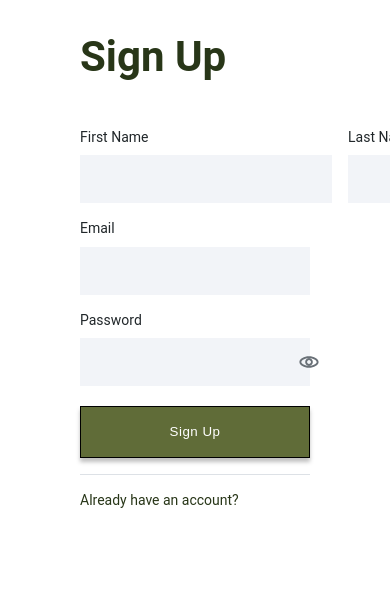
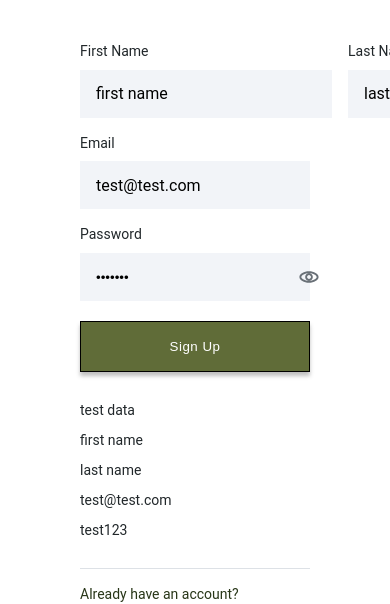
Before and after one commit to laurakeeley/plant-planner, an Angular app in the folder plant-planner-client/: page /signup in a window 390 px wide. Shown: the part 339-943 px from the top of the page. Built offline with nearby package versions, Linux system fonts and the light colour scheme.

Commit message:
adds responsiveness to signup inputs

```diff
--- a/plant-planner-client/src/app/signup/signup.component.html
+++ b/plant-planner-client/src/app/signup/signup.component.html
@@ -59,6 +59,7 @@
                 type="text"
                 required
                 id="signupFirstName"
+                [(ngModel)]="newUser.firstName"
               />
             </div>
             <div
@@ -81,6 +82,7 @@
                 type="text"
                 required
                 id="signupLastName"
+                [(ngModel)]="newUser.lastName"
               />
             </div>
             <div
@@ -102,6 +104,7 @@
               type="email"
               required
               id="signupEmail"
+              [(ngModel)]="newUser.email"
             />
           </div>
           <div
@@ -131,6 +134,7 @@
                     type="password"
                     required
                     id="signupPassword"
+                    [(ngModel)]="newUser.password"
                 />
                 <img
                     class="relative w-6 h-6 overflow-hidden shrink-0"
@@ -246,6 +250,23 @@
           </button>
         </div>
       </div>
+      <div>
+        <p>
+          test data
+        </p>
+        <p>
+          {{newUser.firstName}}
+        </p>
+        <p>
+          {{newUser.lastName}}
+        </p>
+        <p>
+          {{newUser.email}}
+        </p>
+        <p>
+          {{newUser.password}}
+        </p>
+      </div>
       <div
         class="self-stretch relative box-border h-px border-t-[1px] border-solid border-coolgray-20"
       ></div>
--- a/plant-planner-client/src/app/signup/signup.component.ts
+++ b/plant-planner-client/src/app/signup/signup.component.ts
@@ -10,6 +10,8 @@ import { AuthService } from '../services/auth.service';
 })
 export class SignupComponent {
   newUser = {
+    firstName: "first name",
+    lastName: "last name",
     email: "test@test.com",
     password: "test123"
   };
```
